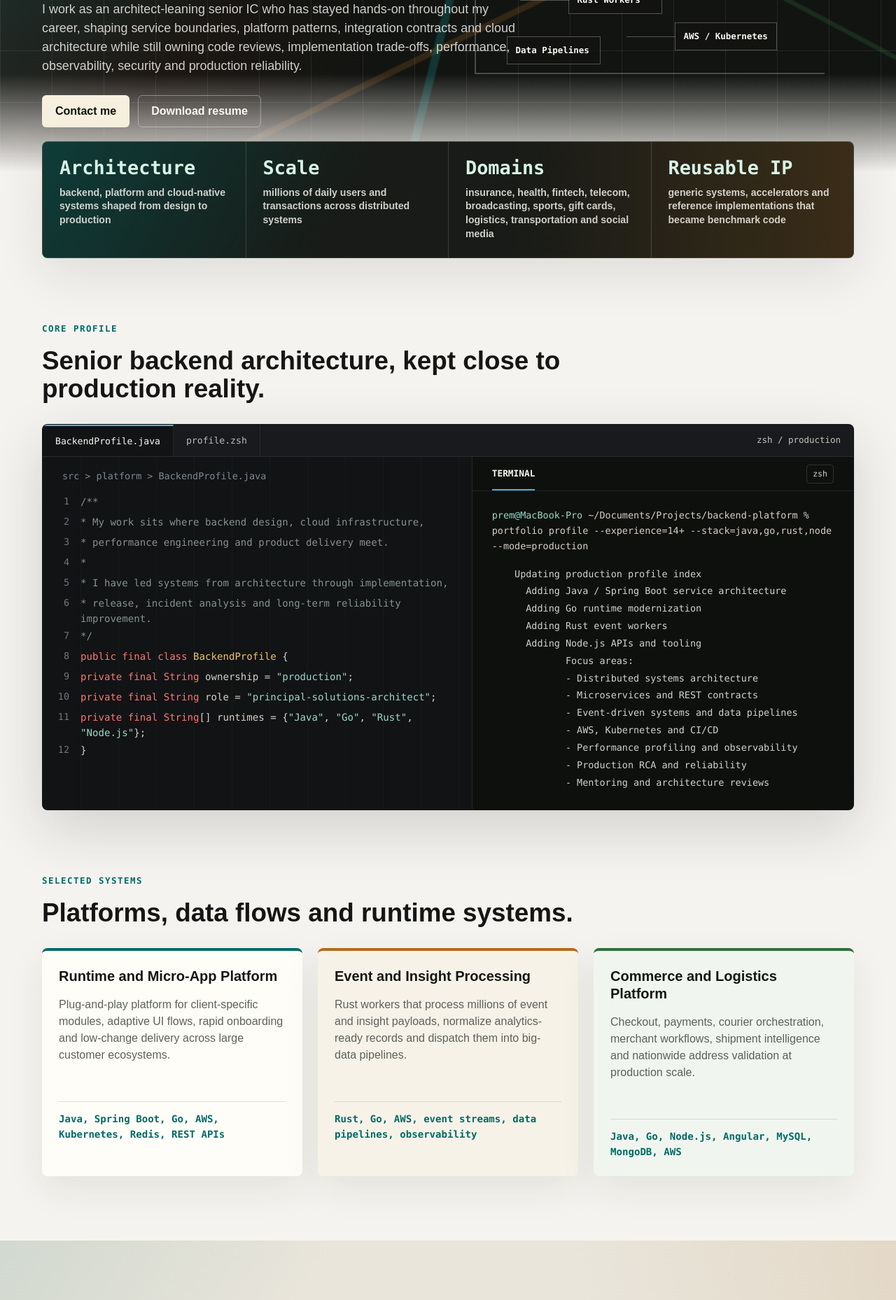
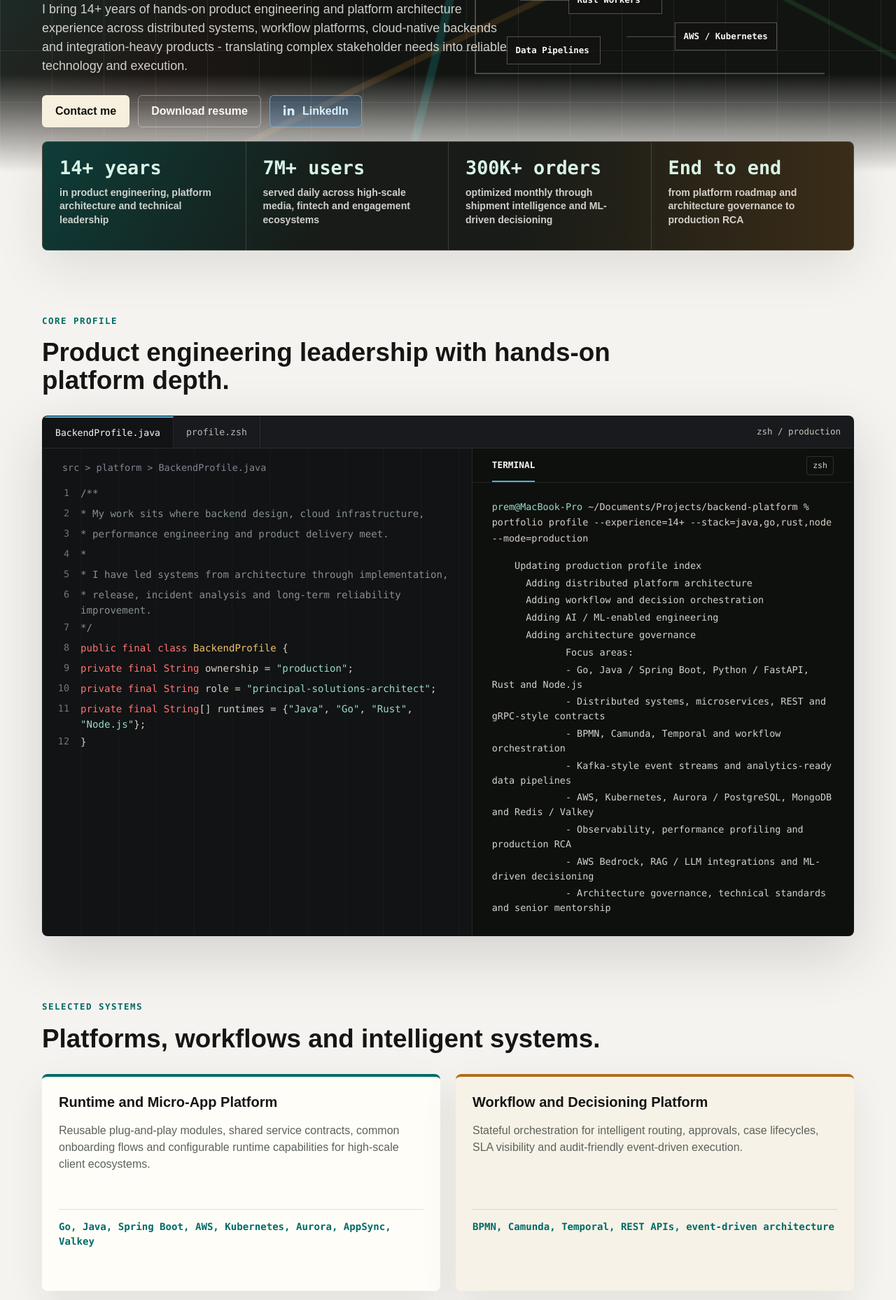
Before and after one commit to Prem-Tomar/portfolio, a React (Vite) app: page / in a window 1280 px wide. Shown: the part 520-2378 px from the top of the page at 70% size. Built offline with nearby package versions, Linux system fonts and the light colour scheme.

Commit message:
Align portfolio with updated resume

```diff
--- a/app/globals.css
+++ b/app/globals.css
@@ -313,6 +313,31 @@ h3 {
   border-color: var(--line);
   color: var(--ink);
   background: transparent;
+}
+
+.button-linkedin,
+.button-linkedin-dark {
+  gap: 9px;
+}
+
+.button-linkedin {
+  border-color: rgba(129, 193, 230, 0.7);
+  color: #d7efff;
+  background: rgba(10, 102, 194, 0.18);
+}
+
+.button-linkedin-dark {
+  border-color: #0a66c2;
+  color: #07589f;
+  background: rgba(10, 102, 194, 0.06);
+}
+
+.button-linkedin svg,
+.button-linkedin-dark svg {
+  width: 19px;
+  height: 19px;
+  flex: 0 0 19px;
+  fill: currentColor;
 }
 
 .contact-section .button-primary {
@@ -700,7 +725,7 @@ h3 {
 
 .system-grid {
   display: grid;
-  grid-template-columns: repeat(3, minmax(0, 1fr));
+  grid-template-columns: repeat(2, minmax(0, 1fr));
   gap: 22px;
 }
 
@@ -729,13 +754,20 @@ h3 {
     #f0f5ef;
 }
 
+.system-card:nth-child(4) {
+  border-top-color: var(--blue);
+  background:
+    linear-gradient(180deg, rgba(239, 244, 249, 0.96), rgba(239, 244, 249, 0.72)),
+    #eff4f9;
+}
+
 .system-card h3 {
   margin-bottom: 16px;
   font-size: 1.25rem;
 }
 
 .system-card p {
-  min-height: 134px;
+  min-height: 108px;
   color: var(--muted);
 }
 
@@ -933,6 +965,58 @@ h3 {
   border-top: 2px solid var(--ink);
 }
 
+.education-section {
+  padding-top: 84px;
+}
+
+.education-grid {
+  display: grid;
+  grid-template-columns: repeat(2, minmax(0, 1fr));
+  gap: 22px;
+}
+
+.education-grid article {
+  border: 1px solid rgba(21, 21, 21, 0.12);
+  border-left: 4px solid var(--blue);
+  border-radius: 8px;
+  background: rgba(255, 253, 248, 0.78);
+  padding: 24px;
+  box-shadow: 0 14px 42px rgba(31, 34, 31, 0.05);
+}
+
+.education-grid article:nth-child(2) {
+  border-left-color: var(--teal);
+}
+
+.education-grid span {
+  display: block;
+  margin-bottom: 10px;
+  color: var(--amber);
+  font-family: var(--font-code);
+  font-size: 0.78rem;
+  font-weight: 800;
+  text-transform: uppercase;
+}
+
+.education-grid h3 {
+  margin-bottom: 8px;
+  font-size: 1.22rem;
+}
+
+.education-grid p,
+.consulting-note {
+  margin-bottom: 0;
+  color: var(--muted);
+}
+
+.consulting-note {
+  max-width: 900px;
+  margin-top: 20px;
+  border-left: 3px solid var(--amber);
+  padding-left: 16px;
+  font-size: 0.94rem;
+}
+
 .contact-section h2 {
   margin-bottom: 14px;
 }
@@ -1007,6 +1091,7 @@ h3 {
   .system-grid,
   .intro-grid,
   .code-grid,
+  .education-grid,
   .contact-section {
     grid-template-columns: 1fr;
   }
--- a/app/page.tsx
+++ b/app/page.tsx
@@ -1,42 +1,45 @@
 const metrics = [
-  { value: "Architecture", label: "backend, platform and cloud-native systems shaped from design to production" },
-  { value: "Scale", label: "millions of daily users and transactions across distributed systems" },
-  { value: "Domains", label: "insurance, health, fintech, telecom, broadcasting, sports, gift cards, logistics, transportation and social media" },
-  { value: "Reusable IP", label: "generic systems, accelerators and reference implementations that became benchmark code" },
+  { value: "14+ years", label: "in product engineering, platform architecture and technical leadership" },
+  { value: "7M+ users", label: "served daily across high-scale media, fintech and engagement ecosystems" },
+  { value: "300K+ orders", label: "optimized monthly through shipment intelligence and ML-driven decisioning" },
+  { value: "End to end", label: "from platform roadmap and architecture governance to production RCA" },
 ];
 
 const strengths = [
-  "Java / Spring Boot service architecture",
-  "Go services and concurrency-focused modernization",
-  "Rust workers for event and data processing",
-  "Node.js APIs, integrations and internal tooling",
-  "Distributed systems architecture",
-  "Microservices and REST contracts",
-  "Event-driven systems and data pipelines",
-  "AWS, Kubernetes and CI/CD",
-  "Performance profiling and observability",
-  "Production RCA and reliability",
-  "Mentoring and architecture reviews",
+  "Go, Java / Spring Boot, Python / FastAPI, Rust and Node.js",
+  "Distributed systems, microservices, REST and gRPC-style contracts",
+  "BPMN, Camunda, Temporal and workflow orchestration",
+  "Kafka-style event streams and analytics-ready data pipelines",
+  "AWS, Kubernetes, Aurora / PostgreSQL, MongoDB and Redis / Valkey",
+  "Observability, performance profiling and production RCA",
+  "AWS Bedrock, RAG / LLM integrations and ML-driven decisioning",
+  "Architecture governance, technical standards and senior mentorship",
 ];
 
 const systems = [
   {
     name: "Runtime and Micro-App Platform",
     detail:
-      "Plug-and-play platform for client-specific modules, adaptive UI flows, rapid onboarding and low-change delivery across large customer ecosystems.",
-    stack: "Java, Spring Boot, Go, AWS, Kubernetes, Redis, REST APIs",
+      "Reusable plug-and-play modules, shared service contracts, common onboarding flows and configurable runtime capabilities for high-scale client ecosystems.",
+    stack: "Go, Java, Spring Boot, AWS, Kubernetes, Aurora, AppSync, Valkey",
+  },
+  {
+    name: "Workflow and Decisioning Platform",
+    detail:
+      "Stateful orchestration for intelligent routing, approvals, case lifecycles, SLA visibility and audit-friendly event-driven execution.",
+    stack: "BPMN, Camunda, Temporal, REST APIs, event-driven architecture",
   },
   {
     name: "Event and Insight Processing",
     detail:
-      "Rust workers that process millions of event and insight payloads, normalize analytics-ready records and dispatch them into big-data pipelines.",
-    stack: "Rust, Go, AWS, event streams, data pipelines, observability",
+      "Rust workers and data paths that transform high-volume telemetry, engagement and shipment payloads into analytics-ready streams and feature-ready datasets.",
+    stack: "Rust, Go, Kafka-style streams, Spark-style processing, observability",
   },
   {
     name: "Commerce and Logistics Platform",
     detail:
-      "Checkout, payments, courier orchestration, merchant workflows, shipment intelligence and nationwide address validation at production scale.",
-    stack: "Java, Go, Node.js, Angular, MySQL, MongoDB, AWS",
+      "Checkout, payment and courier orchestration, merchant workflows, partner integrations and ML-driven shipment intelligence at production scale.",
+    stack: "Go, Java, Python, Rust, Node.js, MySQL, MongoDB, AWS",
   },
 ];
 
@@ -46,9 +49,9 @@ const experience = [
     company: "SwissClear Services Global Pvt. Ltd. (TAPPP)",
     period: "Feb 2024 - Present",
     points: [
-      "Architected backend platforms serving 7M+ daily users across media, sports, fintech, betting and engagement products.",
-      "Reduced API latency and improved throughput through Java-to-Go modernization, async processing, private AWS paths and platform modernization.",
-      "Led architecture reviews, code reviews, profiling, production diagnosis, RCA and reliability follow-through.",
+      "Direct product architecture and platform engineering for distributed backend, runtime, workflow and micro-app systems serving 7M+ daily users.",
+      "Drive platform consolidation through reusable modules, shared contracts, API standards, configurable workflows and common onboarding patterns.",
+      "Lead Java-to-Go modernization, workflow orchestration, AI/ML integrations, architecture governance, release planning and production RCA.",
     ],
   },
   {
@@ -56,9 +59,9 @@ const experience = [
     company: "Link to Any",
     period: "May 2023 - Feb 2024",
     points: [
-      "Built backend services and internal tools for migrations, partner integrations, QA traceability and operations.",
-      "Delivered REST integrations for GoDaddy, Shopify, Clover, Square, Promenade and LightSpeed.",
-      "Improved system efficiency by 39% and reduced production issues by 62% through observability, automation and durable fixes.",
+      "Built distributed backend systems and internal tools for data migrations, partner integrations, workflow automation, QA traceability and operations.",
+      "Designed reliable REST integrations for GoDaddy, Shopify, Clover, Square, Promenade and LightSpeed.",
+      "Modernized selected Java and Node.js components to Go and strengthened observability, CI/CD governance and RCA-led fixes.",
     ],
   },
   {
@@ -66,19 +69,29 @@ const experience = [
     company: "MavQ",
     period: "Aug 2021 - May 2023",
     points: [
-      "Led development of a no-code automation platform with API-first services and reusable abstractions.",
-      "Created shared database and platform capabilities, reducing service rollout time by 34%.",
-      "Delivered AWS Connect CXC work and contributed to Intelligent Document Processing automation systems.",
+      "Led product delivery for no-code automation and workflow-oriented platform capabilities using API-first architecture and reusable abstractions.",
+      "Owned complex modules from service design and data modeling through testing, release planning and production support.",
+      "Delivered AWS Connect customer-experience capabilities and contributed to Intelligent Document Processing automation.",
     ],
   },
   {
     role: "Platform Lead / Senior Software Engineer",
     company: "Swift",
-    period: "Mar 2018 - Aug 2021",
+    period: "Nov 2019 - Aug 2021",
     points: [
-      "Built e-commerce platform capabilities covering checkout, payments, integrations, courier orchestration and shipment intelligence.",
-      "Migrated selected Java components to Go-based services for performance gains, lower overhead and stronger concurrency control.",
-      "Created SenseEngine, reducing shipment cost by 40% across 300K+ monthly orders through ML-driven shipment intelligence.",
+      "Led checkout, payment and courier orchestration, merchant workflows, partner integrations and shipment-intelligence capabilities.",
+      "Designed resilient Java and Go microservices and Rust-backed processing paths for large-scale logistics datasets.",
+      "Created SenseEngine, supporting ML-driven shipment optimization across 300K+ monthly orders.",
+    ],
+  },
+  {
+    role: "Senior Full-Stack Developer / Full-Stack & Mobile Developer",
+    company: "D-SYS Data Solutions, Gwalior",
+    period: "Dec 2014 - Nov 2019",
+    points: [
+      "Delivered transportation and e-way billing, safety/security, mobile, marketplace, database and production-server systems.",
+      "Expanded Python, Go and Rust work into data analysis, ML data collection, sentiment signals, recommendation logic and multi-model experiments.",
+      "Owned backend and application features from design through implementation, deployment support and client-facing resolution.",
     ],
   },
   {
@@ -86,41 +99,32 @@ const experience = [
     company: "Aadi Infotech Pvt. Ltd., Gwalior",
     period: "Feb 2010 - Nov 2014",
     points: [
-      "Built and supported transportation, education, MLM, social/image-editing, mobile and internal-tool products.",
-      "Progressed from implementation support into full software development ownership across Java, MySQL, Apache/Linux and .NET/C# systems.",
-      "Redesigned standalone applications into distributed/thin-client Java systems and supported domestic and international clients.",
-    ],
-  },
-  {
-    role: "Full-Stack / Mobile Developer",
-    company: "Freelance Consulting Engagements",
-    period: "Dec 2014 - Feb 2018",
-    points: [
-      "Delivered mobile, backend, database and marketplace capabilities for Millennial Group Inc., Cloud Digital Arts and Cargo 3 IVS / FindACargo.",
-      "Covered requirements analysis, API/service implementation, production support, release coordination and server operations.",
-      "Built Android/iOS applications, P2P/server components, .NET MVC marketplace features and operational workflows end to end.",
+      "Progressed from intern/associate to software developer across transportation, education, social/image-editing, mobile and enterprise products.",
+      "Built primarily Java-backed web and enterprise systems with Python/Django support for APIs, admin workflows and internal tools.",
+      "Helped redesign standalone applications into maintainable object-oriented and thin-client architectures.",
     ],
   },
 ];
 
 const practices = [
   {
-    title: "Architecture with operational accountability",
-    text: "I define service boundaries, data flows and integration contracts with production support, scaling behavior and security controls in mind.",
+    title: "Platform architecture and governance",
+    text: "I translate product, business, compliance and operational expectations into service boundaries, platform roadmaps, API standards, data contracts and secure production controls.",
   },
   {
-    title: "Performance work grounded in evidence",
-    text: "I use profiling, traces, logs and throughput data to guide latency reduction, CPU and memory tuning, async processing and platform modernization.",
+    title: "Delivery and operational excellence",
+    text: "I connect architecture decisions to release planning, observability, capacity, production readiness and RCA-led improvements in throughput, resilience and auditability.",
   },
   {
-    title: "AI as a controlled engineering accelerator",
-    text: "I use AI tools for small, reviewable diff-set generation, refactoring analysis, unit-test scaffolding, static-analysis triage and performance investigation, while retaining ownership through review, tests and profiling.",
+    title: "Cross-functional technical leadership",
+    text: "I lead architecture and code reviews, mentor senior and architect-level engineers, and align product, QA, infrastructure, DevOps/SRE, compliance, operations and client stakeholders.",
   },
 ];
 
 export default function Home() {
   const whatsappUrl =
     "https://wa.me/919606379003?text=Hi%20Prem%2C%20I%20saw%20your%20portfolio%20and%20would%20like%20to%20connect.";
+  const linkedinUrl = "https://www.linkedin.com/in/ppst89/";
 
   return (
     <main>
@@ -150,18 +154,18 @@ export default function Home() {
           <div className="nav-links">
             <a href="#work">Work</a>
             <a href="#experience">Experience</a>
+            <a href="#education">Education</a>
             <a href="#contact">Contact</a>
           </div>
         </nav>
 
         <div className="hero-content">
-          <p className="eyebrow">Principal Solutions Architect / Senior Backend Engineer</p>
-          <h1>14+ years building resilient backend platforms for high-scale product teams.</h1>
+          <p className="eyebrow">Senior Architect &amp; Engineering Leader</p>
+          <h1>Building platforms, teams and delivery systems that perform at scale.</h1>
           <p className="hero-copy">
-            I work as an architect-leaning senior IC who has stayed hands-on throughout my career,
-            shaping service boundaries, platform patterns, integration contracts and cloud
-            architecture while still owning code reviews, implementation trade-offs, performance,
-            observability, security and production reliability.
+            I bring 14+ years of hands-on product engineering and platform architecture experience
+            across distributed systems, workflow platforms, cloud-native backends and integration-heavy
+            products - translating complex stakeholder needs into reliable technology and execution.
           </p>
           <div className="hero-actions" aria-label="Portfolio actions">
             <a className="button button-primary" href={whatsappUrl} target="_blank" rel="noreferrer">
@@ -169,6 +173,12 @@ export default function Home() {
             </a>
             <a className="button button-secondary" href="/resume.pdf" target="_blank" rel="noreferrer">
               Download resume
+            </a>
+            <a className="button button-linkedin" href={linkedinUrl} target="_blank" rel="noreferrer">
+              <svg aria-hidden="true" viewBox="0 0 24 24">
+                <path d="M5.2 7.9H1.4V20h3.8V7.9ZM3.3 2A2.2 2.2 0 1 0 3.3 6.4 2.2 2.2 0 0 0 3.3 2ZM20.8 13.1c0-3.7-2-5.5-4.7-5.5-2.2 0-3.1 1.2-3.7 2v-1.7H8.6V20h3.8v-6c0-1.6.3-3.2 2.3-3.2 2 0 2 1.8 2 3.3V20h3.8l.3-6.9Z" />
+              </svg>
+              LinkedIn
             </a>
           </div>
         </div>
@@ -186,7 +196,7 @@ export default function Home() {
       <section className="section intro-section">
         <div className="section-heading">
           <p className="eyebrow">Core Profile</p>
-          <h2>Senior backend architecture, kept close to production reality.</h2>
+          <h2>Product engineering leadership with hands-on platform depth.</h2>
         </div>
         <div className="profile-workbench" aria-label="Core profile editor and terminal">
           <div className="workbench-top">
@@ -278,12 +288,12 @@ export default function Home() {
               </p>
               <div className="terminal-output">
                 <code>    Updating production profile index</code>
-                <code>      Adding Java / Spring Boot service architecture</code>
-                <code>      Adding Go runtime modernization</code>
-                <code>      Adding Rust event workers</code>
-                <code>      Adding Node.js APIs and tooling</code>
+                <code>      Adding distributed platform architecture</code>
+                <code>      Adding workflow and decision orchestration</code>
+                <code>      Adding AI / ML-enabled engineering</code>
+                <code>      Adding architecture governance</code>
                 <code>             Focus areas:</code>
-                {strengths.slice(4).map((strength) => (
+                {strengths.map((strength) => (
                   <code key={strength}>             - {strength}</code>
                 ))}
               </div>
@@ -295,7 +305,7 @@ export default function Home() {
       <section className="section" id="work">
         <div className="section-heading">
           <p className="eyebrow">Selected Systems</p>
-          <h2>Platforms, data flows and runtime systems.</h2>
+          <h2>Platforms, workflows and intelligent systems.</h2>
         </div>
         <div className="system-grid">
           {systems.map((system) => (
@@ -311,7 +321,7 @@ export default function Home() {
       <section className="section practice-section">
         <div className="section-heading">
           <p className="eyebrow">Engineering Practice</p>
-          <h2>Architecture decisions that teams can operate.</h2>
+          <h2>Architecture that connects product strategy to production outcomes.</h2>
         </div>
         <div className="practice-list">
           {practices.map((practice) => (
@@ -326,7 +336,7 @@ export default function Home() {
       <section className="section" id="experience">
         <div className="section-heading">
           <p className="eyebrow">Experience</p>
-          <h2>Company-wise engineering leadership.</h2>
+          <h2>A progression from hands-on delivery to platform leadership.</h2>
         </div>
         <div className="timeline">
           {experience.map((item) => (
@@ -346,14 +356,36 @@ export default function Home() {
         </div>
       </section>
 
+      <section className="section education-section" id="education">
+        <div className="section-heading">
+          <p className="eyebrow">Education</p>
+          <h2>Technical foundations strengthened by data science and AI/ML.</h2>
+        </div>
+        <div className="education-grid">
+          <article>
+            <span>Postgraduate Program</span>
+            <h3>Data Science and AI/ML</h3>
+            <p>Great Learning</p>
+          </article>
+          <article>
+            <span>Bachelor of Engineering</span>
+            <h3>Information Technology</h3>
+            <p>Rajiv Gandhi Proudyogiki Vishwavidyalaya (RGPV)</p>
+          </article>
+        </div>
+        <p className="consulting-note">
+          Additional consulting exposure includes Millennial Group Inc., Cloud Digital Arts,
+          Cargo 3 IVS / FindACargo and independent client delivery from 2014 to 2019.
+        </p>
+      </section>
+
       <section className="contact-section" id="contact">
         <div>
           <p className="eyebrow">Contact</p>
-          <h2>Open to senior backend, platform and architecture roles.</h2>
+          <h2>Let&apos;s build dependable platforms and high-performing engineering teams.</h2>
           <p>
-            Based in Pune, India. Remote collaboration is preferred, with openness to relocate to
-            Bengaluru, Hyderabad, NCR or international locations for the right senior engineering
-            opportunity.
+            Based in Pune, India. Connect with me about senior architecture, platform engineering
+            and product engineering leadership opportunities.
           </p>
         </div>
         <div className="contact-actions">
@@ -366,6 +398,12 @@ export default function Home() {
           <a className="button button-quiet" href="tel:+919606379003">
             +91 9606379003
           </a>
+          <a className="button button-linkedin-dark" href={linkedinUrl} target="_blank" rel="noreferrer">
+            <svg aria-hidden="true" viewBox="0 0 24 24">
+              <path d="M5.2 7.9H1.4V20h3.8V7.9ZM3.3 2A2.2 2.2 0 1 0 3.3 6.4 2.2 2.2 0 0 0 3.3 2ZM20.8 13.1c0-3.7-2-5.5-4.7-5.5-2.2 0-3.1 1.2-3.7 2v-1.7H8.6V20h3.8v-6c0-1.6.3-3.2 2.3-3.2 2 0 2 1.8 2 3.3V20h3.8l.3-6.9Z" />
+            </svg>
+            LinkedIn profile
+          </a>
         </div>
       </section>
     </main>
```
Also changed, not shown: index.html (+7 -2 lines), 1 other file (tests, documents, lock files or other folders).
